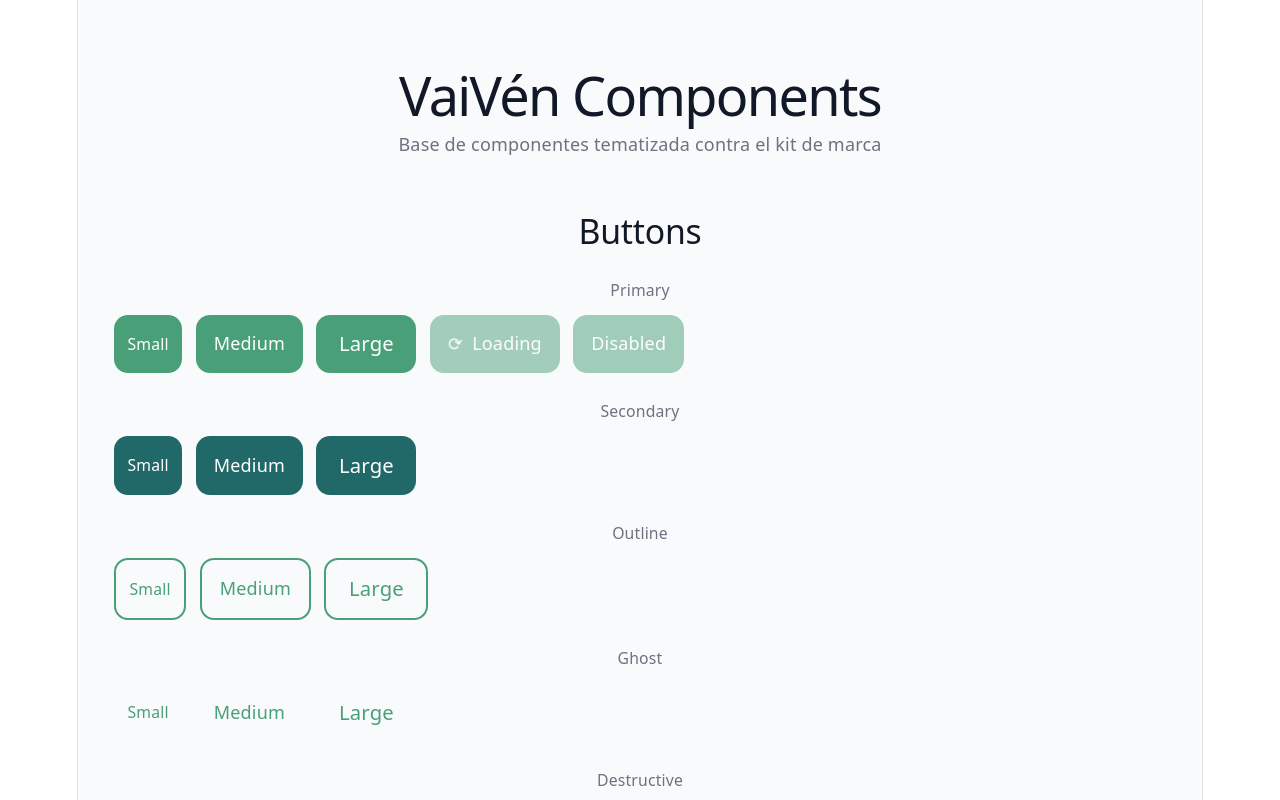
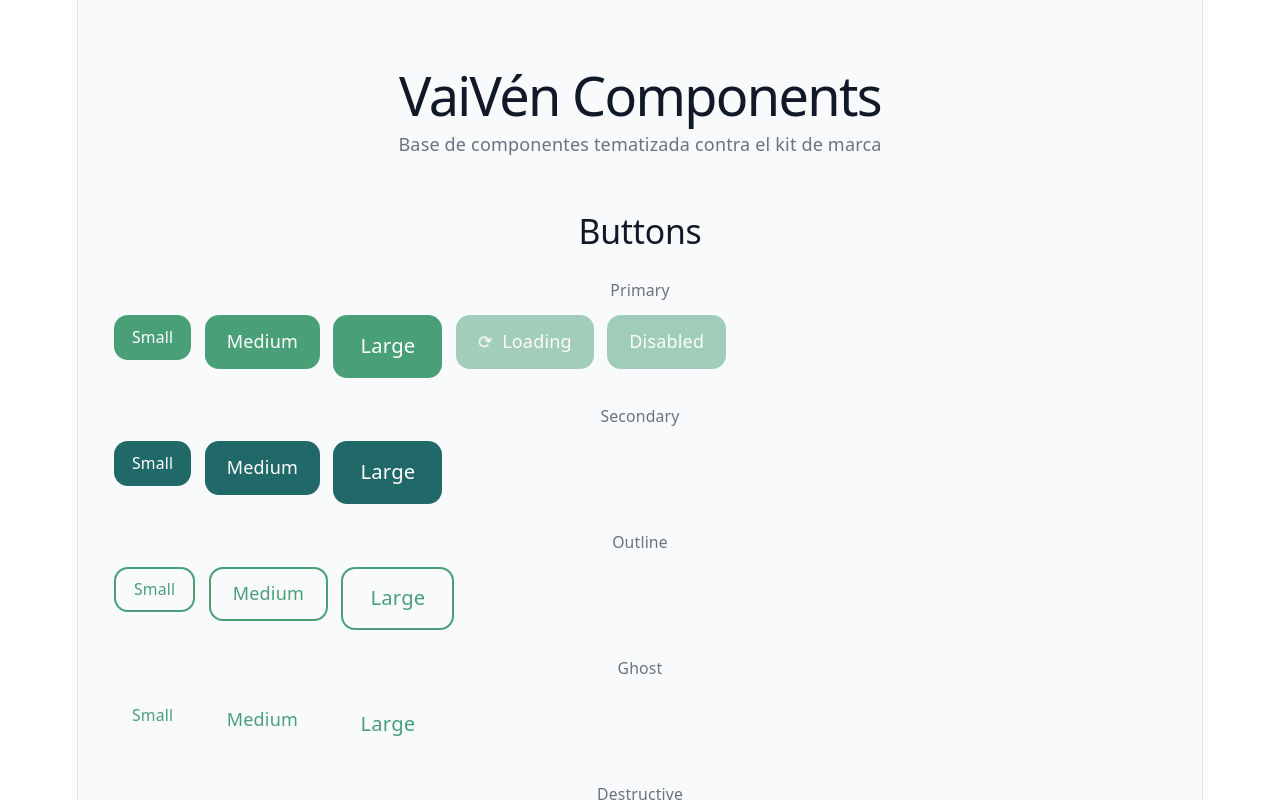
Before and after one commit to vaiven-austral/vaiven-app, a React (Vite) app: page /dev/components in a window 1280 px wide. Shown: the top 800 px of the page. Built offline with nearby package versions, Linux system fonts and the light colour scheme.

Commit message:
fix: ajustar altura de botones a 48px fijo con padding horizontal
- sm: h-10 px-4 text-sm
- md: h-12 px-[22px] text-base (48px según Figma)
- lg: h-14 px-6 text-lg

Alineado con diseño system: radio.boton=14px, padding=0 22px

```diff
--- a/src/components/ui/button.tsx
+++ b/src/components/ui/button.tsx
@@ -27,9 +27,9 @@ export function Button({
   };
 
   const sizes = {
-    sm: 'px-3 py-1.5 text-sm',
-    md: 'px-4 py-2 text-base',
-    lg: 'px-5 py-3 text-lg',
+    sm: 'h-10 px-4 text-sm',
+    md: 'h-12 px-[22px] text-base',
+    lg: 'h-14 px-6 text-lg',
   };
 
   return (
```
Also changed, not shown: 1 other file (tests, documents, lock files or other folders).
